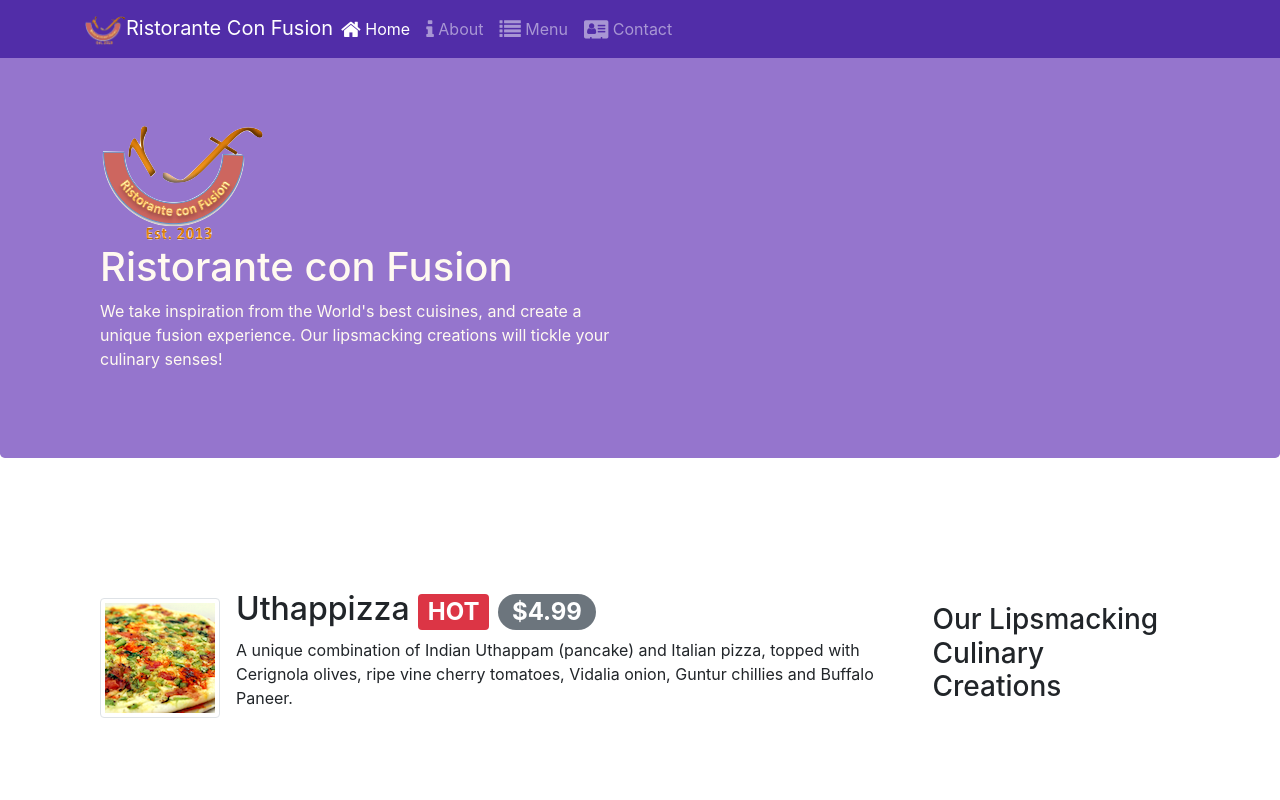
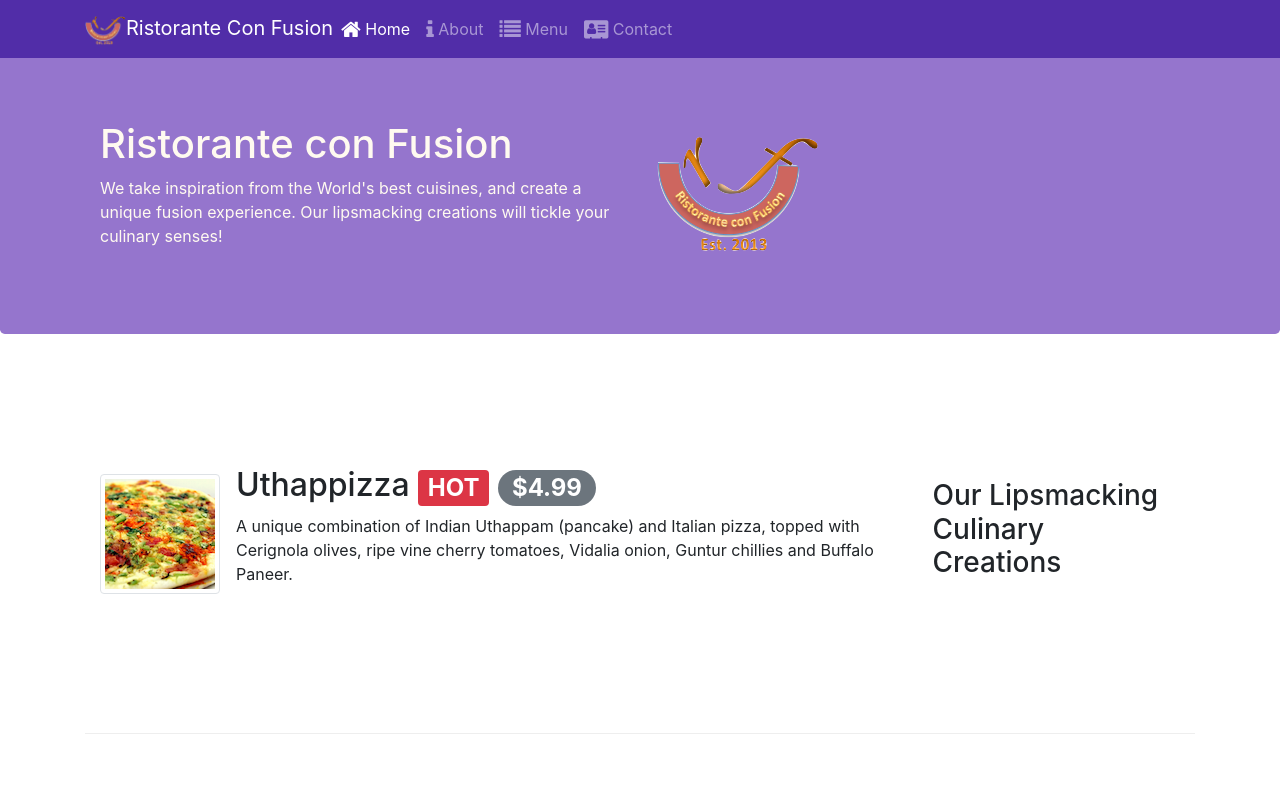
Before and after one commit to thegamer256/bootstraps-, a website: page index.html in a window 1280 px wide. Shown: the top 800 px of the page. Drawn offline with nearby package versions, Linux system fonts and the light colour scheme.

Commit message:
Images and Media

```diff
--- a/index.html
+++ b/index.html
@@ -37,14 +37,13 @@
     </nav>
     <header class="jumbotron">
         <div class="container">
-            <div class="col-12 col-sm align-self-center">
-                <img src="img/logo.png" class="img-fluid">
-            </div>
+            <div class="row row-header">
                 <div class="col-12 col-sm-6">
                     <h1>Ristorante con Fusion</h1>
                     <p>We take inspiration from the World's best cuisines, and create a unique fusion experience. Our lipsmacking creations will tickle your culinary senses!</p>
                 </div>
-                <div class="col-12 col-sm">
+                <div class="col-12 col-sm align-self-center">
+                    <img src="img/logo.png" class="img-fluid">
                 </div>
             </div>
         </div>
```
Also changed, not shown: aboutus.html (+2 -1 lines), contactus.html (+2 -1 lines).
